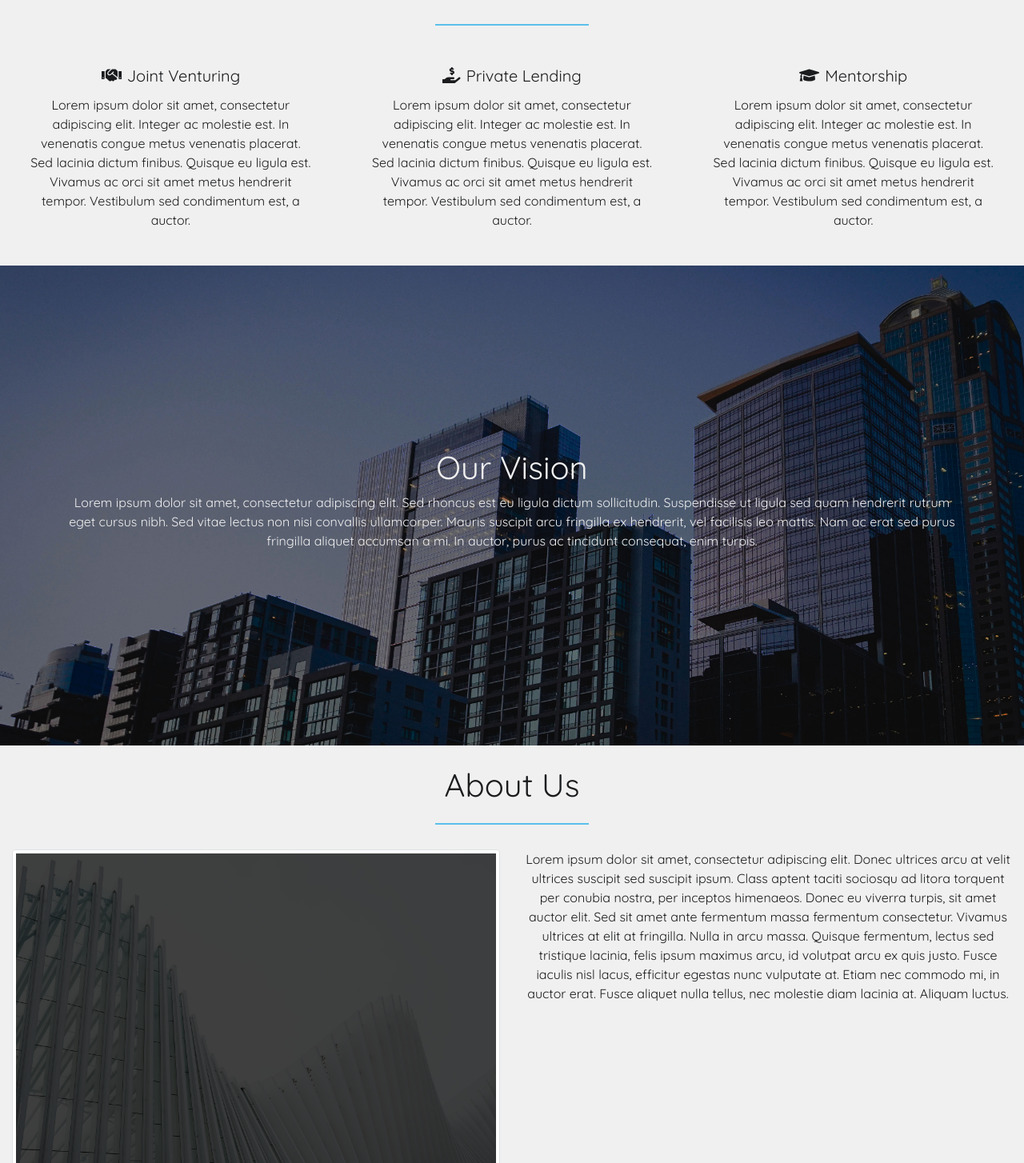
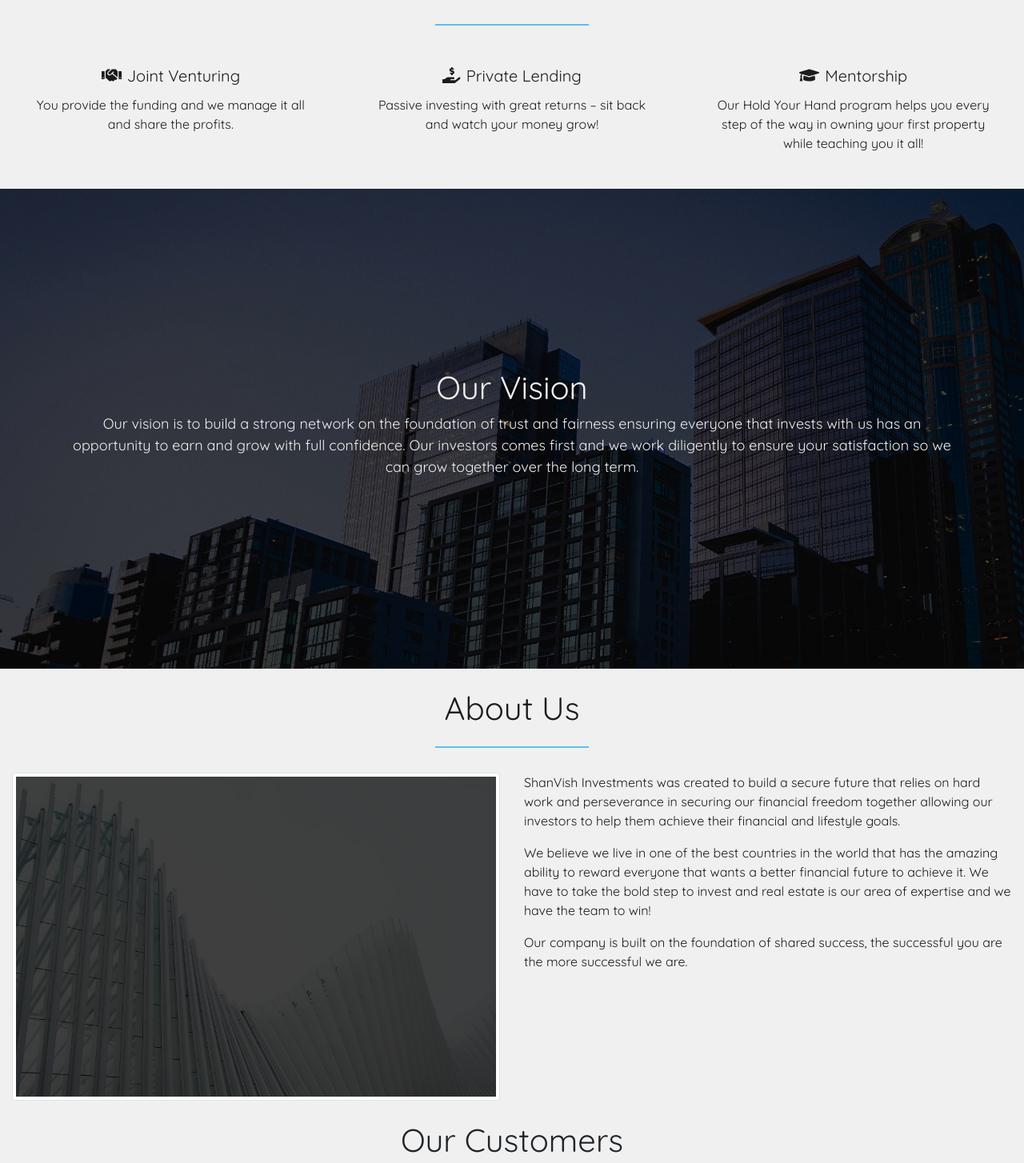
Before and after one commit to rparmasar/svi-site, a React (Create React App) app: page / in a window 1280 px wide. Shown: the part 749-2203 px from the top of the page at 80% size. Built offline with nearby package versions, Linux system fonts and the light colour scheme.

Commit message:
added initial copy

```diff
--- a/src/App.css
+++ b/src/App.css
@@ -32,6 +32,10 @@ body {
   align-items: center;
   height: auto;
   height: 75vh;
+}
+
+#svi-vision-text{
+  font-size: 18px;
 }
 
 .svi-nav{
@@ -84,8 +88,14 @@ body {
   border: none;
 }
 
-#svi-aboutus-text{
+.svi-aboutus-text{
   text-align: center;
+}
+
+@media screen and (min-width: 768px){
+  .svi-aboutus-text{
+    text-align: left;
+  }
 }
 
 #svi-aboutus{
@@ -149,6 +159,9 @@ body {
     padding-bottom: 10%;
     padding-top: 2%;
   }
+  #svi-services-container{
+    padding-bottom: 10%;
+  }
 }
 
 #svi-fb-btn{
--- a/src/App.js
+++ b/src/App.js
@@ -59,7 +59,7 @@ function App() {
               <Card.Title>
                 <FontAwesomeIcon icon={faHandshake} />Joint Venturing
               </Card.Title>
-              <Card.Text>Lorem ipsum dolor sit amet, consectetur adipiscing elit. Integer ac molestie est. In venenatis congue metus venenatis placerat. Sed lacinia dictum finibus. Quisque eu ligula est. Vivamus ac orci sit amet metus hendrerit tempor. Vestibulum sed condimentum est, a auctor.</Card.Text>
+              <Card.Text>You provide the funding and we manage it all and share the profits. </Card.Text>
             </Card.Body>
         </Col>
         <Col md={4}>
@@ -67,7 +67,7 @@ function App() {
               <Card.Title>
                 <FontAwesomeIcon icon={faHandHoldingUsd} />Private Lending
               </Card.Title>
-              <Card.Text>Lorem ipsum dolor sit amet, consectetur adipiscing elit. Integer ac molestie est. In venenatis congue metus venenatis placerat. Sed lacinia dictum finibus. Quisque eu ligula est. Vivamus ac orci sit amet metus hendrerit tempor. Vestibulum sed condimentum est, a auctor.</Card.Text>
+              <Card.Text>Passive investing with great returns – sit back and watch your money grow! </Card.Text>
             </Card.Body>
         </Col>
         <Col md={4}>
@@ -76,7 +76,7 @@ function App() {
                 <FontAwesomeIcon icon={faGraduationCap} />
                 Mentorship
               </Card.Title>
-              <Card.Text>Lorem ipsum dolor sit amet, consectetur adipiscing elit. Integer ac molestie est. In venenatis congue metus venenatis placerat. Sed lacinia dictum finibus. Quisque eu ligula est. Vivamus ac orci sit amet metus hendrerit tempor. Vestibulum sed condimentum est, a auctor.</Card.Text>
+              <Card.Text>Our Hold Your Hand program helps you every step of the way in owning your first property while teaching you it all!</Card.Text>
             </Card.Body>
         </Col>
       </Row>
@@ -85,7 +85,7 @@ function App() {
         <Container>
           <div id="svi-vision-jumbo-text">
             <h1>Our Vision</h1>
-            <p>Lorem ipsum dolor sit amet, consectetur adipiscing elit. Sed rhoncus est eu ligula dictum sollicitudin. Suspendisse ut ligula sed quam hendrerit rutrum eget cursus nibh. Sed vitae lectus non nisi convallis ullamcorper. Mauris suscipit arcu fringilla ex hendrerit, vel facilisis leo mattis. Nam ac erat sed purus fringilla aliquet accumsan a mi. In auctor, purus ac tincidunt consequat, enim turpis.</p>
+            <p id="svi-vision-text">Our vision is to build a strong network on the foundation of trust and fairness ensuring everyone that invests with us has an opportunity to earn and grow with full confidence. Our investors comes first and we work diligently to ensure your satisfaction so we can grow together over the long term.</p>
           </div>
         </Container>
     </Jumbotron>
@@ -105,7 +105,14 @@ function App() {
         </Col>
         <Col>
         {/* 100 Words */}
-          <p id="svi-aboutus-text">Lorem ipsum dolor sit amet, consectetur adipiscing elit. Donec ultrices arcu at velit ultrices suscipit sed suscipit ipsum. Class aptent taciti sociosqu ad litora torquent per conubia nostra, per inceptos himenaeos. Donec eu viverra turpis, sit amet auctor elit. Sed sit amet ante fermentum massa fermentum consectetur. Vivamus ultrices at elit at fringilla. Nulla in arcu massa. Quisque fermentum, lectus sed tristique lacinia, felis ipsum maximus arcu, id volutpat arcu ex quis justo. Fusce iaculis nisl lacus, efficitur egestas nunc vulputate at. Etiam nec commodo mi, in auctor erat. Fusce aliquet nulla tellus, nec molestie diam lacinia at. Aliquam luctus.</p>
+          <p className="svi-aboutus-text">ShanVish Investments was created to build a secure future that relies on hard work and perseverance in securing our financial freedom together allowing our investors to help them achieve their financial and lifestyle goals.
+          </p>
+          <p className="svi-aboutus-text">
+          We believe we live in one of the best countries in the world that has the amazing ability to reward everyone that wants a better financial future to achieve it. We have to take the bold step to invest and real estate is our area of expertise and we have the team to win!
+          </p>
+          <p className="svi-aboutus-text">
+          Our company is built on the foundation of shared success, the successful you are the more successful we are.
+          </p>
         </Col>
       </Row>
     </Container>
@@ -126,10 +133,10 @@ function App() {
                   <blockquote className="blockquote mb-0">
                     <p className="svi-testimonials-slide-text">
                       {' '}
-                      Lorem ipsum dolor sit amet, consectetur adipiscing elit. Etiam eget neque vulputate, mattis lectus at, euismod sem. Aliquam molestie sem eu vehicula ornare. Etiam eu ex ex. Aliquam varius, tellus rutrum sagittis sodales, mauris dolor rhoncus nisi, ut tincidunt ante.{' '}
+                      I’ve been investing with Mitch and Gai for many years now and we’ve had some amazing deals and profits and I look forward to continuing to work with them. I am not only a realtor but I JV with my own money working with Mitch and Gai as they are a great people to work with.{' '}
                     </p>
                     <footer className="blockquote-footer">
-                      Someone famous in <cite title="Source Title">Source Title</cite>
+                      Junaid Abbasi
                     </footer>
                   </blockquote>
                 </Card.Body>
```
Also changed, not shown: src/assets/bgskyscrapers.jpg, 1 other file (tests, documents, lock files or other folders).
